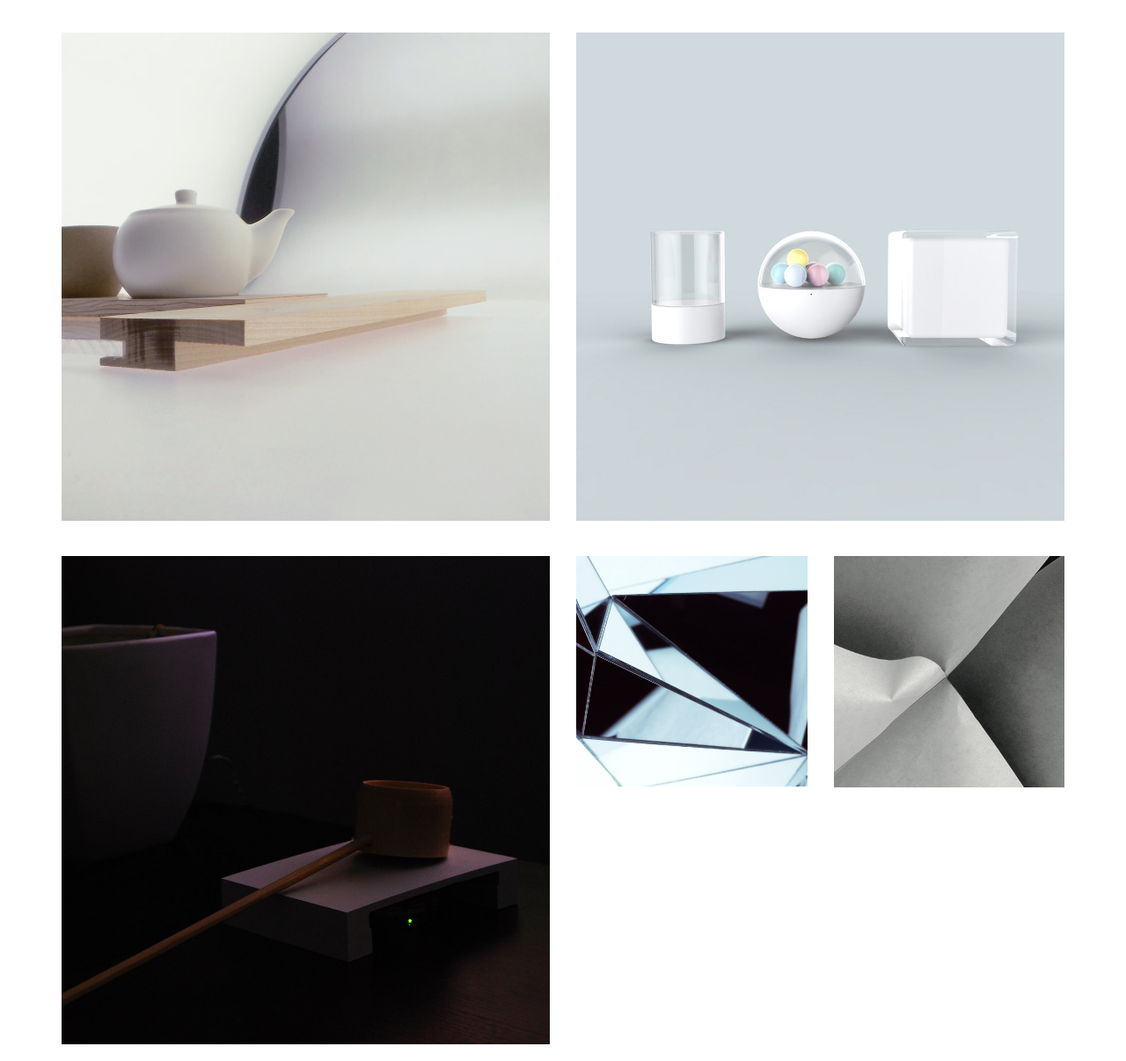
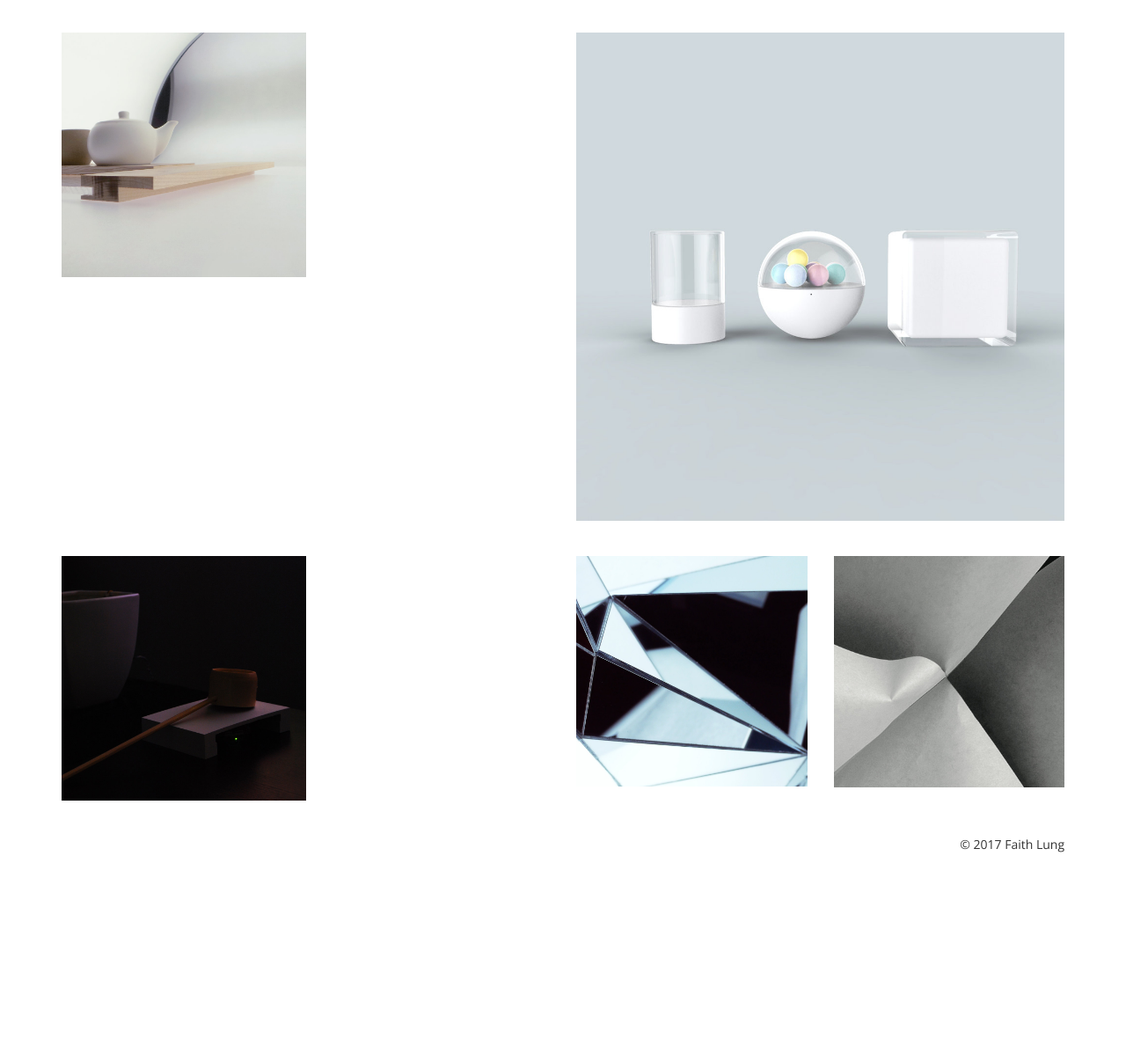
Before and after one commit to hueykwik/portfolio, a plain HTML site: page index.html in a window 1280 px wide. Shown: the part 994-2200 px from the top of the page at 88% size. After the commit the page ends 1964 px from the top, so only its background shows below. Drawn offline with nearby package versions, Linux system fonts and the light colour scheme.

Commit message:
Resize Teable and Japan images to 50%.

```diff
--- a/css/styles.css
+++ b/css/styles.css
@@ -35,7 +35,7 @@ img {
 }
 
 @media (min-width: 768px) {
-  #google {
+  #google, #tea, #japan {
     width: 50%;
   }
 }
--- a/index.html
+++ b/index.html
@@ -37,11 +37,11 @@
          <div class="col-sm-6 valign-bottom"><img class="img-responsive" src="image_src/concert.jpeg" alt="Concert Primer"></div><div class="col-sm-6 valign-bottom"><img class="img-responsive" id="google" src="image_src/google.jpeg" alt="Google Water"></div>
       </div>
       <div class="row">
-        <div class="col-sm-6"><img class="img-responsive" src="image_src/tea.jpeg" alt="Teable"></div>
+        <div class="col-sm-6"><img class="img-responsive" id="tea" src="image_src/tea.jpeg" alt="Teable"></div>
         <div class="col-sm-6"><img class="img-responsive" src="image_src/glu.jpeg" alt="Glu"></div>
       </div>
       <div class="row">
-        <div class="col-sm-6"><img class="img-responsive" src="image_src/japan.jpeg" alt="Japan"></div>
+        <div class="col-sm-6"><img class="img-responsive" id="japan" src="image_src/japan.jpeg" alt="Japan"></div>
         <div class="col-sm-3"><img class="img-responsive" src="image_src/mirror-square.jpeg" alt="Mirror Tree"></div>
         <div class="col-sm-3"><img class="img-responsive" src="image_src/form-square.jpeg" alt="Form Studio"></div>
       </div>
```
